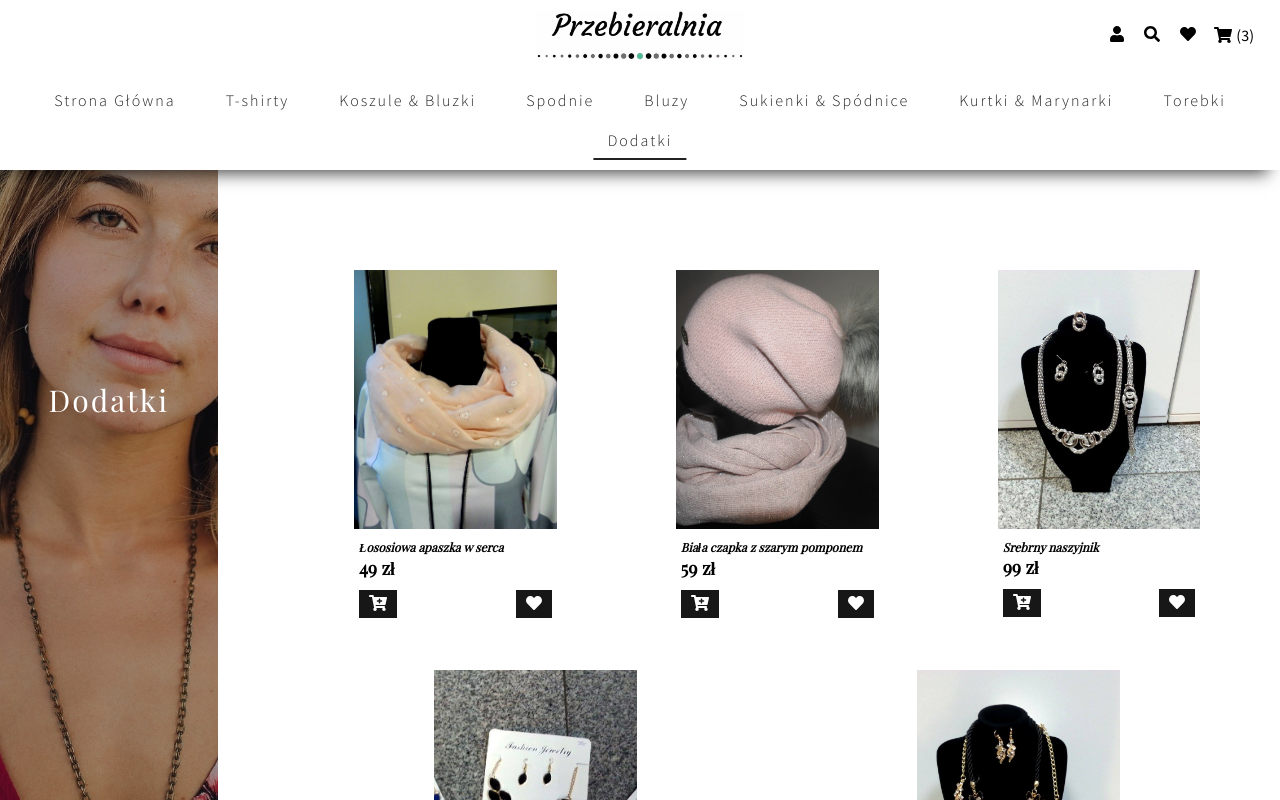
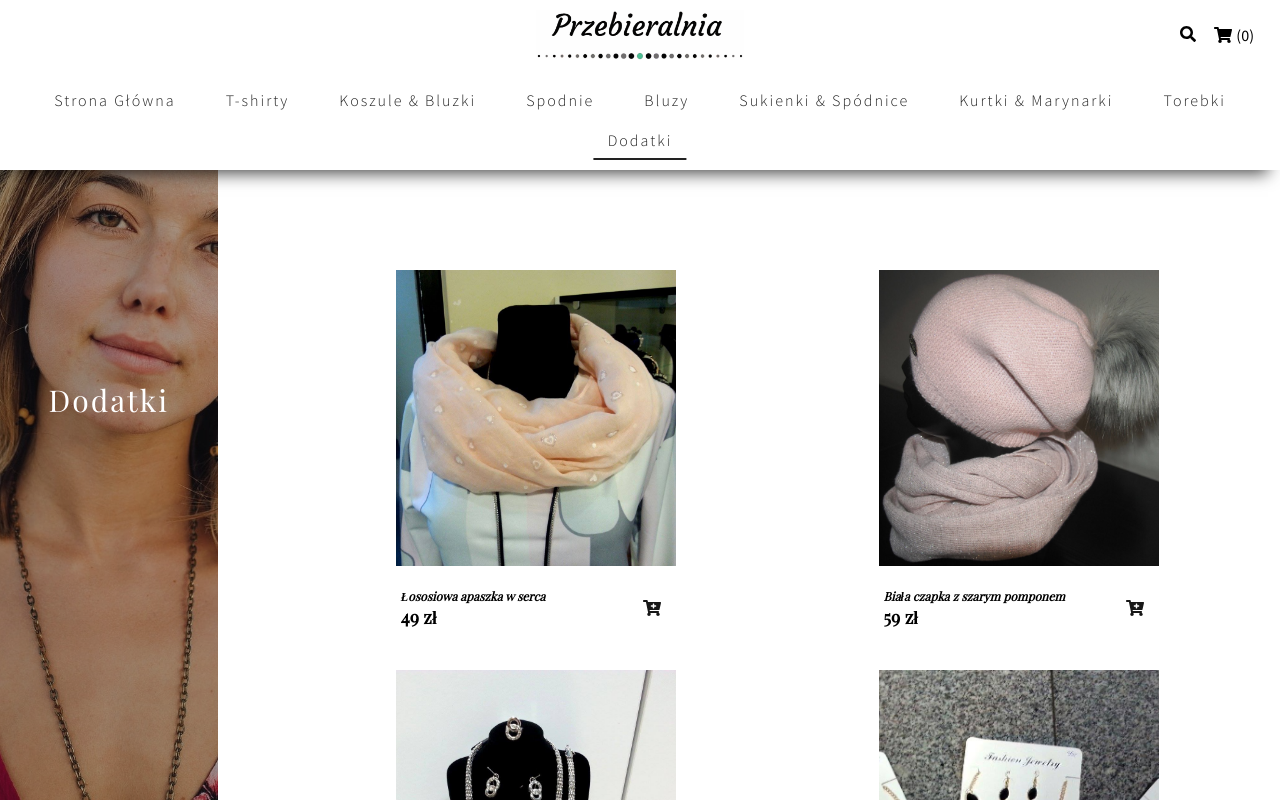
Before and after one commit to mikulskee/ChangingRoom, a React (Create React App) app: page /products/additives in a window 1280 px wide. Shown: the top 800 px of the page. Built offline with nearby package versions, Linux system fonts and the light colour scheme; a web font is replaced by a local one.

Commit message:
deleted user button from Icons Component

```diff
--- a/src/animations/InputAnimations.js
+++ b/src/animations/InputAnimations.js
@@ -2,7 +2,6 @@ import { TweenMax } from "gsap/TweenMax";
 
 export const closeInput = _ => {
   const divSearch = document.querySelector("div.search");
-  const buttonUser = document.querySelector("button.user");
   const inputSearch = document.querySelector("input.search");
   divSearch.classList.remove("active");
 
@@ -18,22 +17,16 @@ export const closeInput = _ => {
     },
     "+=0.15"
   );
-  new TweenMax(buttonUser, 0.15, {
-    css: { transform: "translateX(0)" },
-    delay: 0.15
-  });
 };
 
 export const openInput = _ => {
   const divSearch = document.querySelector("div.search");
-  const buttonUser = document.querySelector("button.user");
+
   const inputSearch = document.querySelector("input.search");
   new TweenMax(divSearch, 0.15, {
     css: { transform: "translateX(-214px)" }
   });
-  new TweenMax(buttonUser, 0.15, {
-    css: { transform: "translateX(-214px)" }
-  });
+
   new TweenMax(inputSearch, 0.15, {
     css: { transform: "translateY(-50%)" },
     delay: 0.15
--- a/src/components/CartTemplateWrapper/CartTemplateWrapper.js
+++ b/src/components/CartTemplateWrapper/CartTemplateWrapper.js
@@ -6,11 +6,8 @@ export const CartTemplateWrapper = styled.section`
   justify-content: center;
   align-items: center;
   min-height: 100vh;
-  padding-top: 70px;
+  padding-top: 20px;
   @media only screen and (min-width: 768px) {
-    padding-top: 100px;
-  }
-  @media only screen and (min-width: 1024px) {
-    padding-top: 155px;
+    padding-top: 80px;
   }
 `;
--- a/src/components/Icons/Icons.js
+++ b/src/components/Icons/Icons.js
@@ -1,16 +1,10 @@
 import React, { useContext } from "react";
 import styled from "styled-components";
 import { FontAwesomeIcon } from "@fortawesome/react-fontawesome";
-import {
-  faUser,
-  faSearch,
-  faHeart,
-  faShoppingCart
-} from "@fortawesome/free-solid-svg-icons";
+import { faSearch, faShoppingCart } from "@fortawesome/free-solid-svg-icons";
 import { Link, withRouter } from "react-router-dom";
 import { CartContext } from "../../contexts/CartContext";
 import { SearchContext } from "../../contexts/SearchContext";
-
 import { ShopContext } from "../../contexts/ShopContext";
 import { SearchInputContext } from "../../contexts/SearchInputContext";
 import { openInput, closeInput } from "../../animations/InputAnimations";
@@ -128,10 +122,6 @@ const Icons = props => {
 
   return (
     <Wrapper className="icons">
-      <button className="user">
-        <FontAwesomeIcon icon={faUser} />
-      </button>
-
       <div className="search">
         <button className="search" onClick={handleSearch}>
           <FontAwesomeIcon icon={faSearch} />
@@ -146,15 +136,9 @@ const Icons = props => {
           />
         </form>
       </div>
-
-      <button className="heart">
-        {" "}
-        <FontAwesomeIcon icon={faHeart} />
-      </button>
-
       <Link to="/cart" className="cart">
         <FontAwesomeIcon icon={faShoppingCart} />{" "}
-        <span>({cartItems.length})</span>
+        <span>({cartItems.length > 0 ? cartItems.length : 0})</span>
       </Link>
     </Wrapper>
   );
--- a/src/components/Product/Product.js
+++ b/src/components/Product/Product.js
@@ -1,11 +1,7 @@
 import React, { useContext } from "react";
 import styled from "styled-components";
 import { FontAwesomeIcon } from "@fortawesome/react-fontawesome";
-import {
-  faCartPlus,
-  faSearchPlus,
-  faHeart
-} from "@fortawesome/free-solid-svg-icons";
+import { faCartPlus, faSearchPlus } from "@fortawesome/free-solid-svg-icons";
 import { faTimesCircle } from "@fortawesome/free-regular-svg-icons";
 import { ShopContext } from "../../contexts/ShopContext";
 import { CartContext } from "../../contexts/CartContext";
@@ -13,16 +9,19 @@ import { withRouter } from "react-router-dom";
 import { SearchContext } from "../../contexts/SearchContext";
 
 const Wrapper = styled.div`
+  display: flex;
+  flex-direction: row;
   width: 40%;
   height: 300px;
   overflow: hidden;
   margin-bottom: 20px;
+  flex-wrap: wrap;
   @media only screen and (orientation: landscape) {
     width: 26%;
     margin: 0 30px 30px;
   }
   @media only screen and (min-width: 768px) {
-    width: 21%;
+    width: 29%;
     height: 370px;
   }
   @media only screen and (min-width: 1366px) {
@@ -30,7 +29,7 @@ const Wrapper = styled.div`
   }
   .cover {
     position: relative;
-    height: 70%;
+    height: 80%;
     width: 100%;
     display: flex;
     background-image: url(${({ bg }) => (bg ? bg : null)});
@@ -76,6 +75,8 @@ const Wrapper = styled.div`
       transition: opacity 0.15s linear;
     }
   }
+  .details {
+    width: 80%;
     .description {
       margin-top: 10px;
       margin-left: 5px;
@@ -95,47 +96,38 @@ const Wrapper = styled.div`
         font-size: 18px;
       }
     }
+  }
+
   .buttons {
-    margin-top: 10px;
+    width: 20%;
     display: flex;
-    justify-content: space-between;
+    justify-content: flex-end;
     button {
-      background-color: #171717;
-      color: white;
+      color: #171717;
       font-size: 16px;
       border: none;
-      padding: 5px 10px;
-      margin: 0 5px;
+      padding: 10px 15px;
       cursor: pointer;
+      background: none;
       transition: background-color 0.1s linear, color 0.1s linear;
+
       svg {
         pointer-events: none;
       }
-      &.disabled,
-      &.disabled:hover {
+      &.disabled {
         opacity: 0.2;
         pointer-events: none;
-        background-color: #171717;
-        color: white;
+        color: black;
       }
       &:focus {
         outline: none;
-      }
-      &.active,
-      &.fav.active:hover {
-        color: #ee5858;
-        background-color: #fff;
-      }
-      &.add:hover,
-      &.fav:hover {
-        background-color: #aaa;
-        color: #171717;
       }
     }
   }
 
   .full-size {
     position: fixed;
+    display: none;
     top: 50%;
     left: 50%;
     transform: translate(-50%, -50%);
@@ -148,6 +140,7 @@ const Wrapper = styled.div`
 
     &.active {
       z-index: 9999;
+      display: block;
       ::before {
         opacity: 0.45;
         filter: blur(2px);
@@ -195,9 +188,6 @@ const Product = props => {
   const { addProductToCart } = useContext(CartContext);
   const { searchedItems } = useContext(SearchContext);
 
-  const handleFav = e => {
-    e.target.classList.toggle("active");
-  };
   const handleAdd = e => {
     e.target.classList.add("disabled");
     const keyID = e.target.parentNode.parentNode.querySelector(".description")
@@ -233,14 +223,14 @@ const Product = props => {
       <div className="cover" onClick={showProduct}>
         <FontAwesomeIcon icon={faSearchPlus} />
       </div>
+      <div className="details">
+        {" "}
         <p className="description">{props.description}</p>
         <p className="price">{props.price} zł</p>
+      </div>
       <div className="buttons">
         <button className="add" onClick={handleAdd}>
           <FontAwesomeIcon icon={faCartPlus} />
-        </button>
-        <button className="fav" onClick={handleFav}>
-          <FontAwesomeIcon icon={faHeart} />
         </button>
       </div>
     </Wrapper>
--- a/src/contexts/CartContext.js
+++ b/src/contexts/CartContext.js
@@ -1,24 +1,9 @@
 import React, { createContext, useState } from "react";
-import tshirt1 from "../images/products/t-shirts/1.jpg";
-import shirts3 from "../images/products/shirts/3.jpg";
-import jackets5 from "../images/products/jackets/5.jpg";
 
 export const CartContext = createContext();
 
 const CartContextProvider = props => {
-  const [cartItems, setCartItems] = useState([
-    { description: "Czerwony t-shirt z orłem", img: tshirt1, price: 69 },
-    {
-      description: "Biała bluzka z kwiecistym wzorem",
-      img: shirts3,
-      price: 79
-    },
-    {
-      description: "Kraciasty płaszcz z kapturem",
-      img: jackets5,
-      price: 99
-    }
-  ]);
+  const [cartItems, setCartItems] = useState([]);
 
   const addProductToCart = newProduct => {
     setCartItems([...cartItems, newProduct]);
@@ -27,8 +12,6 @@ const CartContextProvider = props => {
     const newProductsInBasket = cartItems.filter(
       item => item.description !== productID
     );
-
-    // console.log(newProductsInBasket);
     setCartItems(newProductsInBasket);
   };
 
```
Lines whose indentation alone changed are shown as unchanged.
